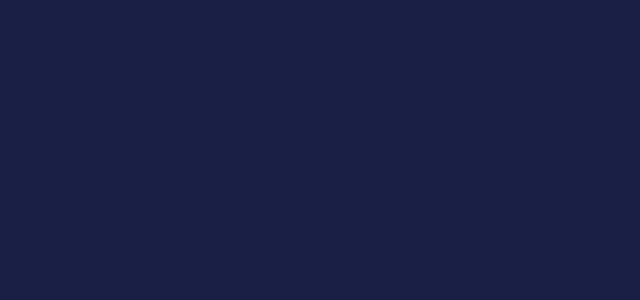
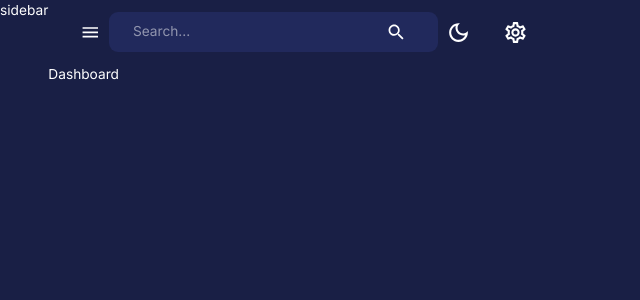
Before and after one commit to alissonnxavier/client-dashboard, a React (Create React App) app: page /dashboard in a window 1280 px wide. Shown: the top 300 px of the page, without its empty margins (0-640 px from the left). Built offline with nearby package versions, Linux system fonts and the light colour scheme.

Commit message:
changed Sidebar component

```diff
--- a/jsconfig.json
+++ b/jsconfig.json
@@ -1,3 +1,4 @@
+
 {
     "compilerOptions": {
         "baseUrl": "src"
--- a/src/components/NavBar.jsx
+++ b/src/components/NavBar.jsx
@@ -1,4 +1,4 @@
-import React, {useState} from "react";
+import React, { useState } from "react";
 import {
     LightModeOutlined,
     DarkModeOutlined,
@@ -9,20 +9,51 @@ import {
 import FlexBetween from "./FlexBetween";
 import { useDispatch } from "react-redux";
 import { setMode } from "state";
-import { AppBar, Toolbar, useTheme } from "@mui/material";
+import { AppBar, IconButton, InputBase, Toolbar, useTheme } from "@mui/material";
 
 
-const NavBar = ()=>{
+const NavBar = () => {
 
     const dispatch = useDispatch();
-    const them = useTheme();
+    const theme = useTheme();
 
     return (
         <AppBar sx={{
             position: "static",
-            background: "none"
+            background: "none",
+            boxShadow: "none"
         }}>
             <Toolbar sx={{ justifyContent: "space-between" }}>
+                <FlexBetween>
+                    <IconButton onClick={() => console.log("open/close sidebar")}>
+                        <MenuIcon />
+                    </IconButton>
+                    <FlexBetween
+                        backgroundColor={theme.palette.background.alt}
+                        borderRadius='9px'
+                        gap='3rem'
+                        p='0.1rem 1.5rem'
+                    >
+                        <InputBase placeholder="Search..." />
+                        <IconButton>
+                            <Search />
+                        </IconButton>
+                    </FlexBetween>
+                </FlexBetween>
+
+                {/* RIGTH SIDE */}
+                <FlexBetween gap="1rem">
+                    <IconButton onClick={() => dispatch(setMode())}>
+                        {theme.palette.mode === 'dark' ? (
+                            <DarkModeOutlined sx={{ fontSize: "25px" }} />
+                        ) : (
+                            <LightModeOutlined sx={{ fontSize: "25px" }} />
+                        )}
+                    </IconButton>
+                    <IconButton>
+                        <SettingsOutlined sx={{ fontSize: "25px" }} />
+                    </IconButton>
+                </FlexBetween>
 
             </Toolbar>
         </AppBar>
--- /dev/null
+++ b/src/components/Sidebar.jsx
@@ -0,0 +1,39 @@
+import React from "react";
+import {
+    Box,
+    Divider,
+    Drawer,
+    IconButton,
+    List,
+    ListItem,
+    ListItemButton,
+    ListItemIcon,
+    ListItemText,
+    Typography,
+    useTheme
+} from "@mui/material";
+import {
+    SettingsOutlined,
+    ChevronLeft,
+    ChevronLeftOutlined,
+    HomeOutlined,
+    ShoppingCartOutlined,
+    Groups2Outlined,
+    ReceiptLongOutlined,
+    PublicOutlined,
+    PointOfSaleOutlined,
+    TodayOutlined,
+    CalendarMonthOutlined,
+    AdminPanelSettingsOutlined,
+    TrendingUpOutlined,
+    PieChartOutlined
+} from "@mui/icons-material";
+
+const Sidebar = () => {
+
+    return (
+        <div>sidebar</div>
+    )
+}
+
+export default Sidebar;
--- a/src/scenes/layout/index.jsx
+++ b/src/scenes/layout/index.jsx
@@ -3,15 +3,31 @@ import { Box, useMediaQuery } from "@mui/material";
 import { Outlet } from "react-router-dom";
 import { useSelector } from "react-redux";
 import NavBar from 'components/NavBar';
+import Sidebar from 'components/Sidebar';
 
 const Layout = () => {
-    return
-    <Box width="100%" height="100%">
-        <Box>
-            <NavBar />
-            <Outlet />
+
+    const isNonMobile = useMediaQuery("(min-width: 600px)");
+    const [isSidebarOpen, setIsSidebarOpen] = useState(true);
+
+    return (
+
+        <Box display={isNonMobile ? "flex" : "block"} width="100%" height="100%">
+            <Sidebar
+                isNonMobile={isNonMobile}
+                drawerWidth="250px"
+                isSidebarOpen={setIsSidebarOpen}
+            />
+
+            <Box>
+                <NavBar
+                    isSidebarOpen={isSidebarOpen}
+                    setIsSidebarOpen={setIsSidebarOpen}
+                />
+                <Outlet />
+            </Box>
         </Box>
-    </Box>
+    );
 };
 
 export default Layout;
```
Also changed, not shown: src/scenes/dashboard/index.jsx (+5 -2 lines), 2 other files (tests, documents, lock files or other folders).
